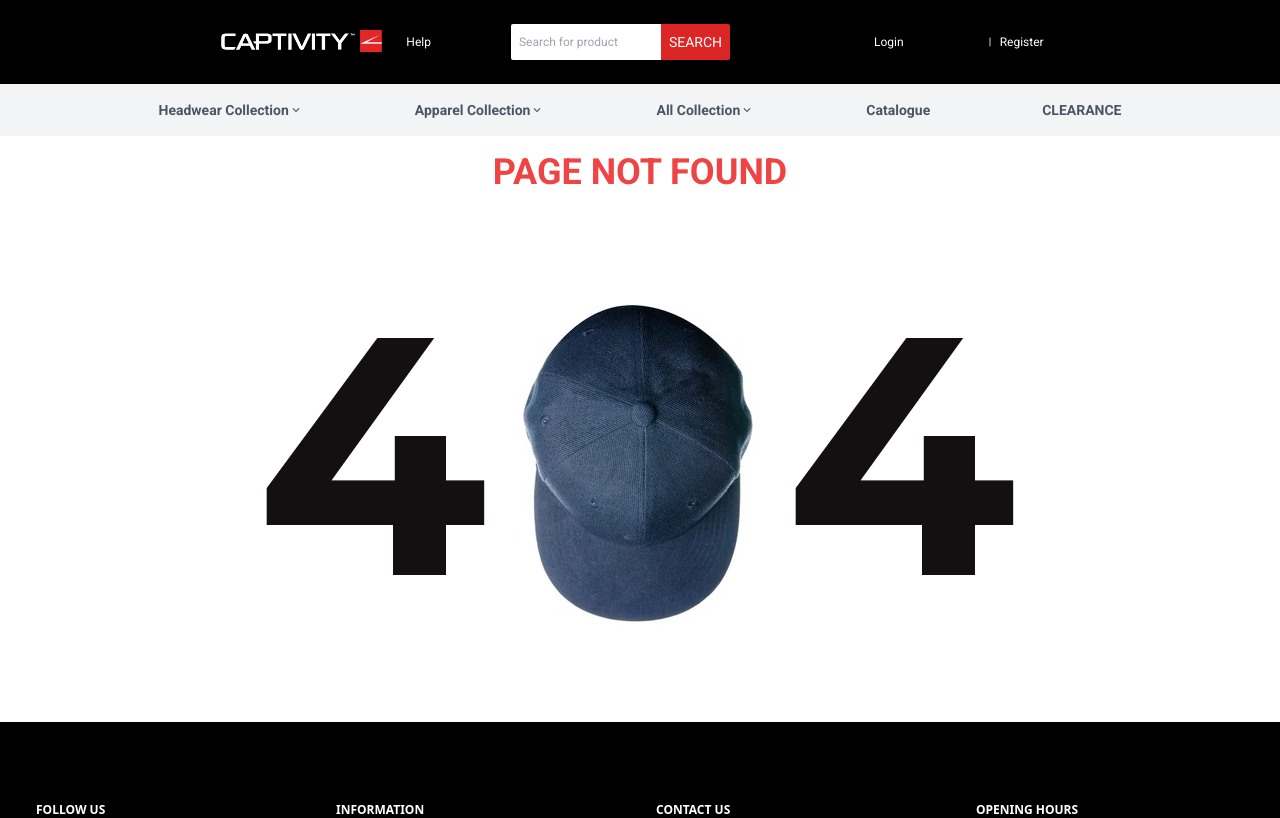
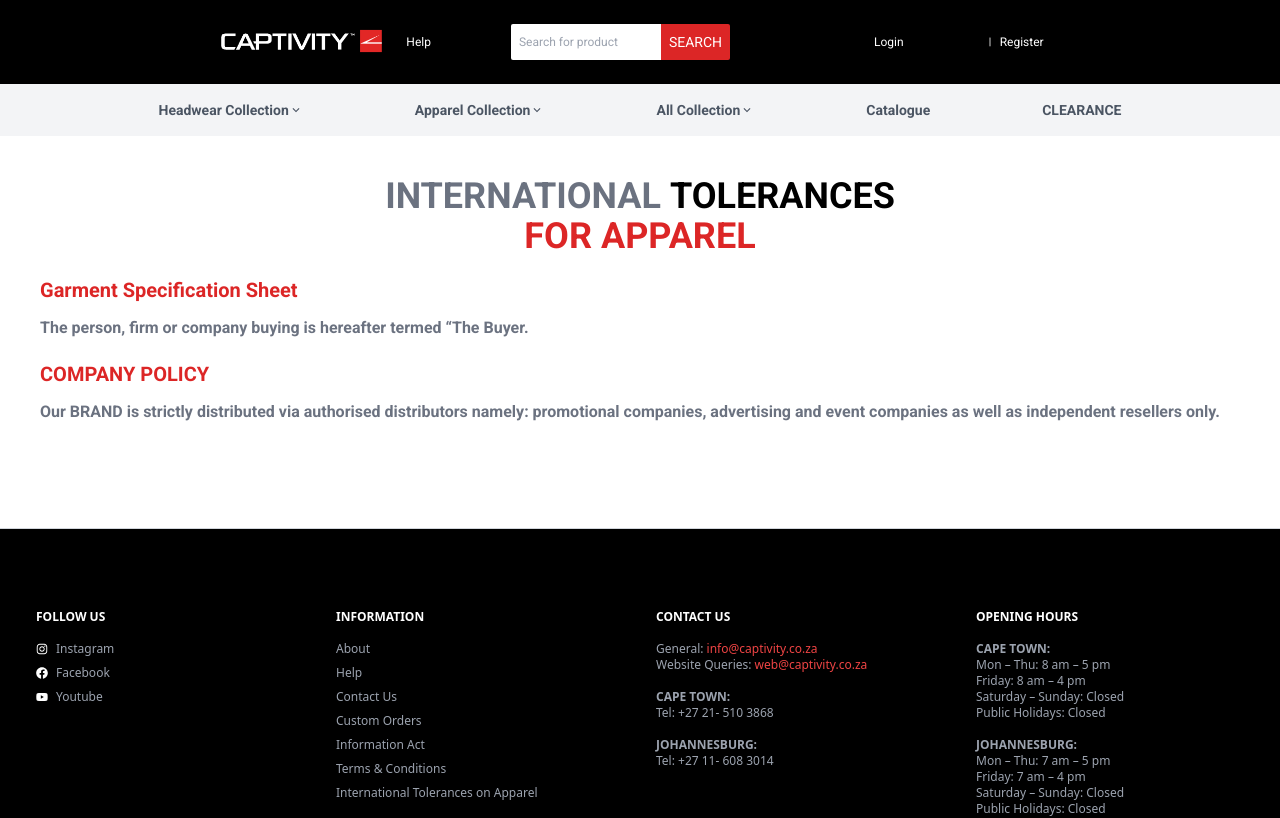
Before and after one commit to Codeeza/captivity-typescript, a Next.js app: page /international-tolerances in a window 1280 px wide. Before the commit this address had no page. Shown: the top 818 px of the page. Built offline with nearby package versions, Linux system fonts and the light colour scheme.

Commit message:
new file:   app/international-tolerances/page.tsx 	modified:   app/international-tolerances/page.tsx

```diff
--- /dev/null
+++ b/app/international-tolerances/page.tsx
@@ -0,0 +1,43 @@
+"use client";
+
+import React from "react";
+
+const InternationalTolerances = () => {
+  return (
+    <div className="border-b border-gray-300 shadow-sm font-bold text-gray-500">
+    <div>
+      <div className="mx-auto p-10">
+        <h1 className="text-center text-4xl text-blacktop-10">
+          INTERNATIONAL <span className="font-extrabold text-black">TOLERANCES</span>
+        </h1>
+        <h1 className="text-center text-4xl text-red-600 font-extrabold top-10">
+          FOR APPAREL
+        </h1>
+        <div>
+          <h3 className="text-xl text-red-600 font-bold text-left mt-5">
+            Garment Specification Sheet
+          </h3>
+          <p className="text-gray-500 mt-3">
+            The person, firm or company buying is hereafter termed “The Buyer.
+          </p>
+
+          <h3 className="text-xl text-red-600 font-bold text-left mt-5">
+            COMPANY POLICY
+          </h3>
+          <p className="text-gray-500 mt-3">
+            Our BRAND is strictly distributed via authorised distributors
+            namely: promotional companies, advertising and event companies as
+            well as independent resellers only.
+          </p>
+
+          <div className="p-8">
+
+          </div>
+        </div>
+      </div>
+    </div>
+    </div>
+  );
+};
+
+export default InternationalTolerances;
```
